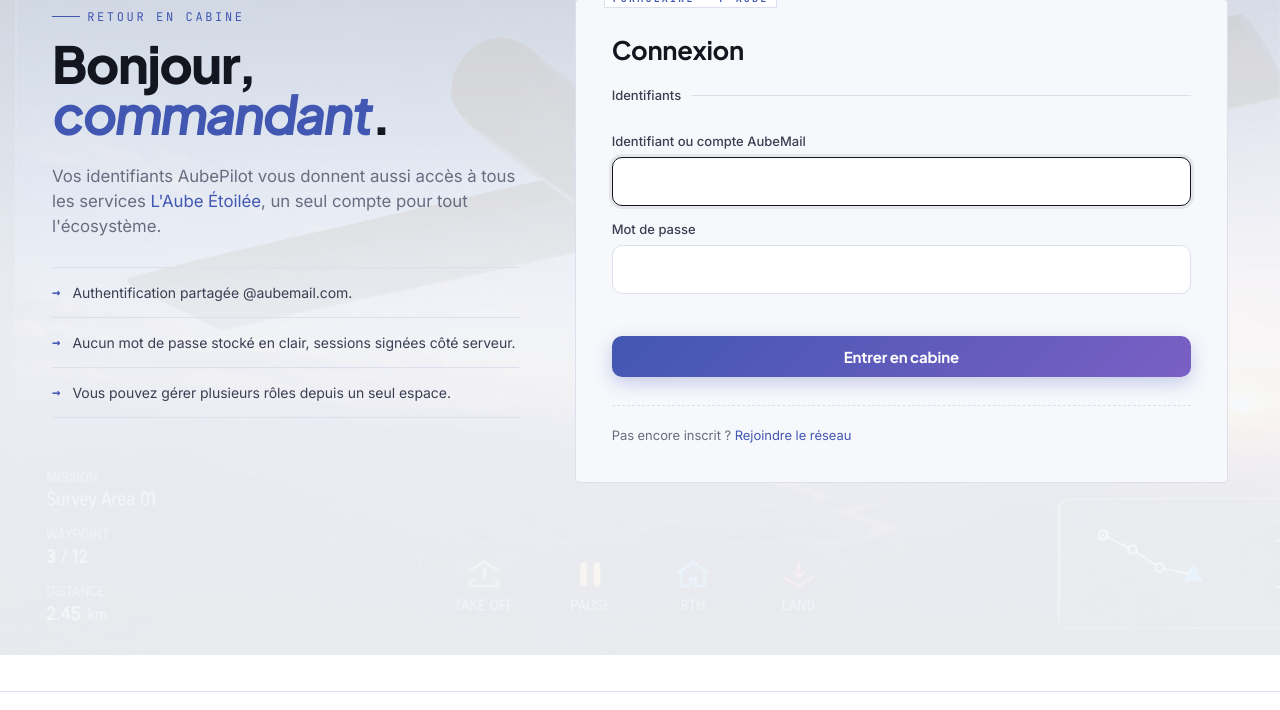
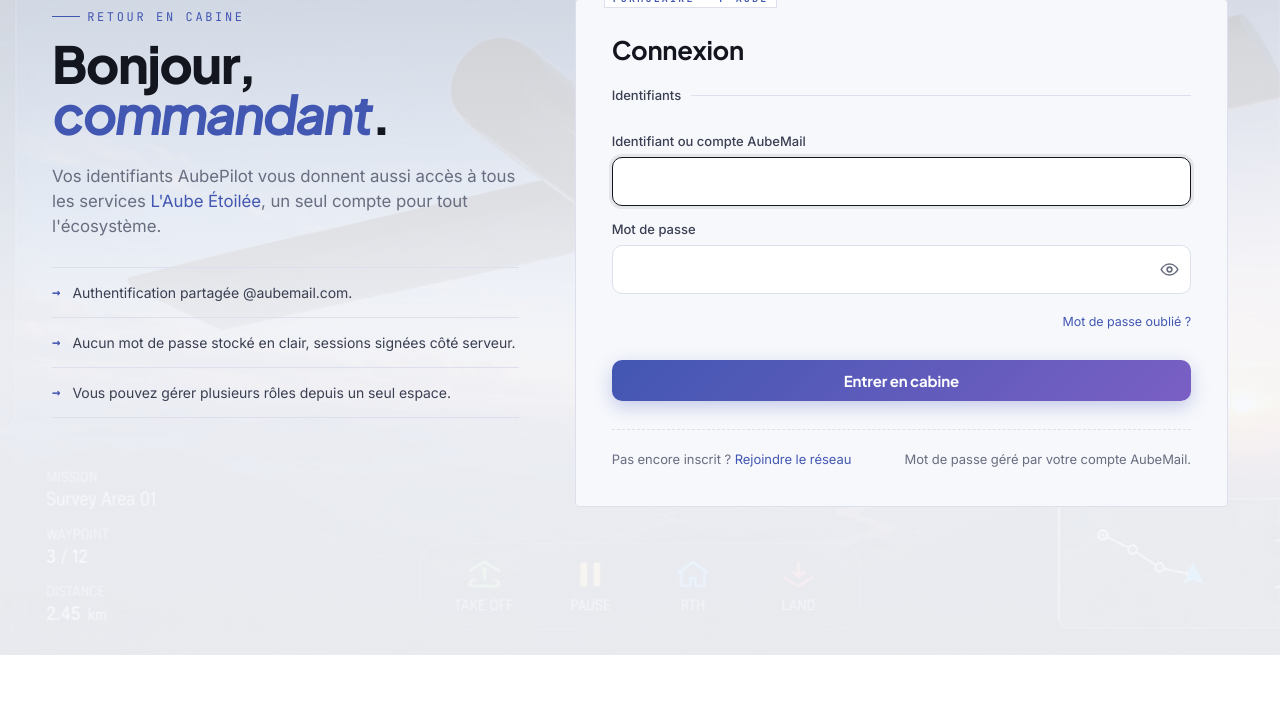
Before and after one commit to Aube2023/AubeDroniste, a Flask app: page /connexion in a window 1280 px wide. Shown: the part 145-855 px from the top of the page. Run offline with Flask 3, Linux system fonts and the light colour scheme; tables that the repository leaves empty hold one stand-in row (values such as "Sample post"); parts of the project's set-up code (start-up, migrations or seed data) failed here and were passed over; some libraries are stand-ins or nearby versions.

Commit message:
feat(auth): œil afficher/masquer le mot de passe + lien mot de passe oublié → AubeMail
- Connexion : bouton œil pour révéler/masquer le mot de passe, et lien
  « Mot de passe oublié ? » vers AubeMail (l'identité centrale gère le
  mot de passe), avec un rappel en pied.
- Inscription : même œil sur les deux champs mot de passe.
- Bascule déléguée dans base.html (vaut pour tout .password-field) ;
  l'attribut hidden est basculé explicitement car .hidden ne se reflète
  pas sur un <svg>.

Co-Authored-By: Claude Opus 4.8 <noreply@anthropic.com>
Claude-Session: https://claude.ai/code/session_01SMZoTyrVGCjQ1SFs5yygwN

```diff
--- a/static/css/style.css
+++ b/static/css/style.css
@@ -1159,6 +1159,21 @@ img.avatar { object-fit: cover; }
 }
 .phone-field input { flex: 1; min-width: 0; }
 
+/* Champ mot de passe avec œil « afficher / masquer » */
+.password-field { position: relative; display: block; }
+.password-field input { width: 100%; padding-right: 44px; }
+.password-toggle {
+  position: absolute; right: 6px; top: 50%; transform: translateY(-50%);
+  display: inline-flex; align-items: center; justify-content: center;
+  width: 32px; height: 32px; padding: 0;
+  background: none; border: 0; border-radius: 8px;
+  color: var(--ink-dim); cursor: pointer;
+  transition: color .15s ease, background .15s ease;
+}
+.password-toggle:hover { color: var(--amber); background: rgba(66,87,178,.08); }
+.password-toggle svg { width: 19px; height: 19px; display: block; }
+.password-toggle svg[hidden] { display: none; }
+
 /* Petit indice sous un champ (ex. adresse AubeMail générée) */
 .field-hint {
   display: block; margin-top: 6px;
@@ -1174,6 +1189,10 @@ img.avatar { object-fit: cover; }
   flex-wrap: wrap; gap: 12px;
 }
 .auth-form .form-foot .small { color: var(--ink-dim); font-size: 13px; }
+
+/* Lien discret sous un champ (ex. « Mot de passe oublié ? ») */
+.form-aside { text-align: right; margin-top: 8px; }
+.form-aside a { font-size: 12.5px; }
 
 /* ============ Carnet de vol (pilot_detail) ============ */
 
--- a/templates/base.html
+++ b/templates/base.html
@@ -243,6 +243,32 @@
 })();
 </script>
 {% endif %}
+<script>
+// Œil « afficher / masquer » : marche pour tout champ mot de passe enveloppé
+// dans .password-field (délégué, donc valable sur connexion, inscription…).
+document.addEventListener('click', function (e) {
+  var b = e.target.closest ? e.target.closest('.password-toggle') : null;
+  if (!b) return;
+  var champ = b.closest('.password-field');
+  var input = champ && champ.querySelector('input');
+  if (!input) return;
+  var visible = input.type === 'text';
+  input.type = visible ? 'password' : 'text';
+  var maintenantVisible = !visible;
+  b.setAttribute('aria-pressed', maintenantVisible ? 'true' : 'false');
+  b.setAttribute('aria-label', maintenantVisible ? 'Masquer le mot de passe' : 'Afficher le mot de passe');
+  // Sur un <svg> (SVGElement) la propriété .hidden ne reflète pas l'attribut :
+  // on bascule donc l'attribut « hidden » explicitement.
+  var on = champ.querySelector('[data-eye="on"]');
+  var off = champ.querySelector('[data-eye="off"]');
+  function afficher(el, visible) {
+    if (!el) return;
+    if (visible) el.removeAttribute('hidden'); else el.setAttribute('hidden', '');
+  }
+  afficher(on, !maintenantVisible);   // œil normal quand le mot de passe est masqué
+  afficher(off, maintenantVisible);   // œil barré quand il est révélé
+});
+</script>
 {% block scripts %}{% endblock %}
 </body>
 </html>
--- a/templates/login.html
+++ b/templates/login.html
@@ -29,13 +29,23 @@
         <input name="username" autocomplete="username" required autofocus>
       </label>
       <label>Mot de passe
-        <input type="password" name="password" autocomplete="current-password" required>
+        <span class="password-field">
+          <input type="password" name="password" autocomplete="current-password" required>
+          <button type="button" class="password-toggle" aria-label="Afficher le mot de passe" aria-pressed="false">
+            <svg data-eye="on" viewBox="0 0 24 24" fill="none" stroke="currentColor" stroke-width="2" stroke-linecap="round" stroke-linejoin="round" aria-hidden="true"><path d="M1.5 12S5 5 12 5s10.5 7 10.5 7-3.5 7-10.5 7S1.5 12 1.5 12z"/><circle cx="12" cy="12" r="3"/></svg>
+            <svg data-eye="off" hidden viewBox="0 0 24 24" fill="none" stroke="currentColor" stroke-width="2" stroke-linecap="round" stroke-linejoin="round" aria-hidden="true"><path d="M3 3l18 18"/><path d="M10.6 6.1A10.7 10.7 0 0 1 12 6c7 0 10.5 6 10.5 6a17.4 17.4 0 0 1-3.4 4.3M6.2 6.2A17.3 17.3 0 0 0 1.5 12S5 18 12 18a10.4 10.4 0 0 0 4-.8"/><path d="M9.9 9.9a3 3 0 0 0 4.2 4.2"/></svg>
+          </button>
+        </span>
       </label>
+      <div class="form-aside">
+        <a href="{{ aubemail_url }}" target="_blank" rel="noopener">Mot de passe oublié&nbsp;?</a>
+      </div>
     </fieldset>
 
     <button class="cta cta-big" type="submit" style="width: 100%; justify-content: center;">Entrer en cabine</button>
     <div class="form-foot">
       <span class="small">Pas encore inscrit ? <a href="{{ url_for('register') }}">Rejoindre le réseau</a></span>
+      <span class="small muted">Mot de passe géré par votre compte AubeMail.</span>
     </div>
   </form>
 </section>
```
Also changed, not shown: templates/register.html (+14 -2 lines).
